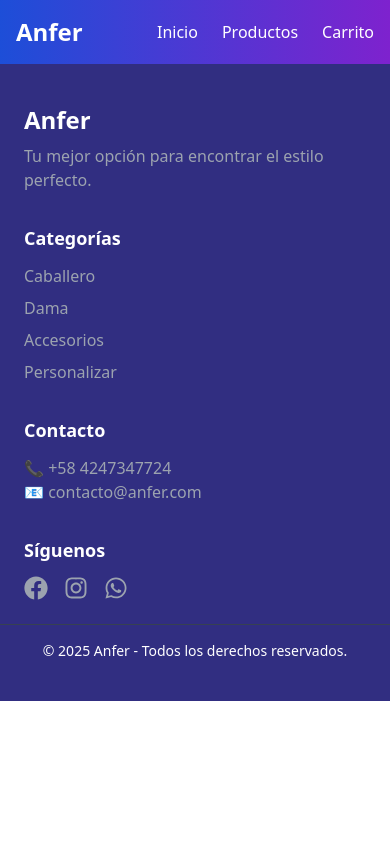
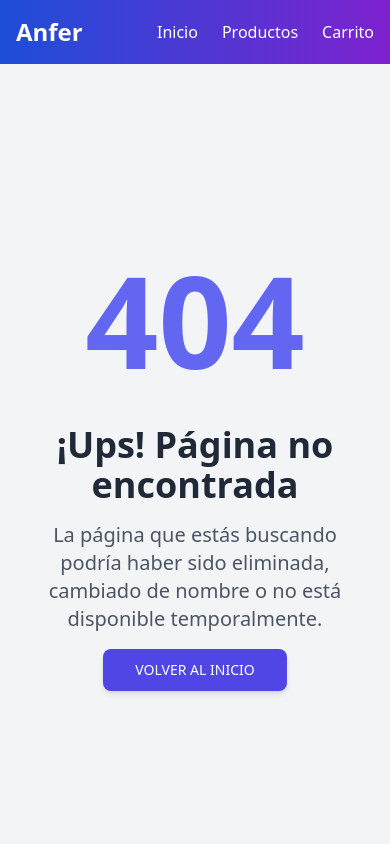
Before and after one commit to Ysaidd/proyectoAnfer, a React (Vite) app in the folder frontend/: page /sales in a window 390 px wide. Shown: the top 844 px of the page. Built offline with nearby package versions, Linux system fonts and the light colour scheme.

Commit message:
correcciones de responsividad

```diff
--- a/frontend/src/Admin/AdminSidebar.jsx
+++ b/frontend/src/Admin/AdminSidebar.jsx
@@ -2,7 +2,7 @@ import { Link } from "react-router-dom";
 
 const AdminSidebar = () => {
   return (
-    <aside className="w-full bg-gray-900 text-white min-h-screen p-5">
+    <aside className="w-full bg-gray-900 text-white min-h-screen h-full p-5">
       <h2 className="text-xl font-bold mb-6">Panel de Administración</h2>
       <ul className="space-y-4">
         <li>
@@ -21,11 +21,6 @@ const AdminSidebar = () => {
           </Link>
         </li>
         <li>
-          <Link to={`/admin/createSales`} className="block p-2 hover:bg-gray-700 rounded">
-            💰 Crear Venta
-          </Link>
-        </li>
-        <li>
           <Link to={`/admin/sales`} className="block p-2 hover:bg-gray-700 rounded">
             💰 Ventas
           </Link>
--- a/frontend/src/components/CartList.jsx
+++ b/frontend/src/components/CartList.jsx
@@ -4,7 +4,7 @@ import CartItem from "./CartItem";
 const CartList = ({ cartItems, updateQuantity }) => {
 
     return (
-        <div className="bg-white shadow-md rounded-lg p-5">
+        <div className="bg-white shadow-md rounded-lg p-5 overflow-x-auto">
             <h2 className="text-2xl font-bold mb-4">Carrito</h2>
             <table className="w-full border-collapse">
                 <thead>
--- a/frontend/src/components/ProductPageComponent.jsx
+++ b/frontend/src/components/ProductPageComponent.jsx
@@ -52,7 +52,7 @@ const ProductPageComponent = () => {
   };
 
   return (
-    <div className="max-w-6xl mx-auto p-6 grid grid-cols-1 md:grid-cols-2 gap-6 h-[75vh]">
+    <div className="max-w-6xl mx-auto p-6 grid grid-cols-1 md:grid-cols-2 gap-6 min-h-[75vh]">
       <div>
         <img src={currentImage} alt={product.name} className="w-full h-96 object-cover mx-auto" />
         <div className="flex gap-2 mt-4">
--- a/frontend/src/components/ShopCategories.jsx
+++ b/frontend/src/components/ShopCategories.jsx
@@ -51,8 +51,8 @@ const startIndex = (currentPage - 1) * ITEMS_PER_PAGE;
 const paginatedProducts = filteredProducts.slice(startIndex, startIndex + ITEMS_PER_PAGE);
 
   return (
-    <div className="flex max-w-6xl mx-auto">
-      <aside className="w-1/5 p-4 border-r">
+    <div className="flex max-w-6xl mx-auto min-h-[70vh] ">
+      <aside className="w-3/8 p-4 border-r">
         <h2 className="text-xl font-bold mb-4">Categorías</h2>
         <ul>
           {categories.map((cat) => (
@@ -66,17 +66,17 @@ const paginatedProducts = filteredProducts.slice(startIndex, startIndex + ITEMS_
           ))}
         </ul>
       </aside>
-      <main className="w-4/5 p-4">
-      <div className="flex justify-between items-center mb-4">
+      <main className="w-5/5 p-4" >
+      <div className="flex justify-between items-center mb-4 p-4">
         <input
           type="text"
           placeholder="Buscar..."
-          className="border p-2 w-4/5"
+          className="border p-2 w-3/5"
           value={searchTerm}
           onChange={(e) => setSearchTerm(e.target.value)}
         />
         <button
-          className="ml-2 px-4 py-2 w-1/5 rounded bg-indigo-600 text-white hover:bg-indigo-900 transition"
+          className="ml-2 px-4 py-2 w-2/5 rounded bg-indigo-600 text-white hover:bg-indigo-900 transition"
           onClick={() => {
             setSelectedCategory(null);
             setSearchTerm("");
--- /dev/null
+++ b/frontend/src/pages/NotFounded.jsx
@@ -0,0 +1,24 @@
+import { Link } from 'react-router-dom';
+
+const Error404 = () => {
+  return (
+    <div className="min-h-screen bg-gray-100 flex flex-col items-center justify-center p-8 text-center">
+      <div className="space-y-4">
+        <h1 className="text-9xl font-bold text-indigo-500 animate-bounce">404</h1>
+        <h2 className="text-4xl font-semibold text-gray-800">¡Ups! Página no encontrada</h2>
+        <p className="text-xl text-gray-600 max-w-2xl mb-8">
+          La página que estás buscando podría haber sido eliminada, cambiado de nombre o no está disponible temporalmente.
+        </p>
+        <Link
+          to="/"
+          className="inline-block px-8 py-3 bg-indigo-600 text-white font-medium text-sm leading-tight uppercase rounded-lg shadow-md hover:bg-blue-700 hover:shadow-lg focus:bg-blue-700 focus:shadow-lg focus:outline-none focus:ring-0 active:bg-blue-800 active:shadow-lg transition duration-300 ease-in-out"
+        >
+          Volver al Inicio
+        </Link>
+      </div>
+
+    </div>
+  );
+};
+
+export default Error404;
--- a/frontend/src/routes/AppRouter.jsx
+++ b/frontend/src/routes/AppRouter.jsx
@@ -9,6 +9,7 @@ import AdminPrincipal from "../pages/AdminPrincipal";
 import AdminProducts from "../pages/AdminProducts";
 import AdminUsers from "../pages/AdminUsers";
 import AdminSales from "../pages/AdminSales";
+import Error404 from "../pages/NotFounded";
 
 const AppRouter = () => {
     return (
@@ -24,6 +25,7 @@ const AppRouter = () => {
                     <Route path="/products" element={<Products />} />
                     <Route path="/cart" element={<Cart />} />
                     <Route path="/product/:productId" element={<ProductPage />} />
+                    <Route path="*" element={<Error404/>} />
                     </Routes>
                     <Footer />
                 </>
```
